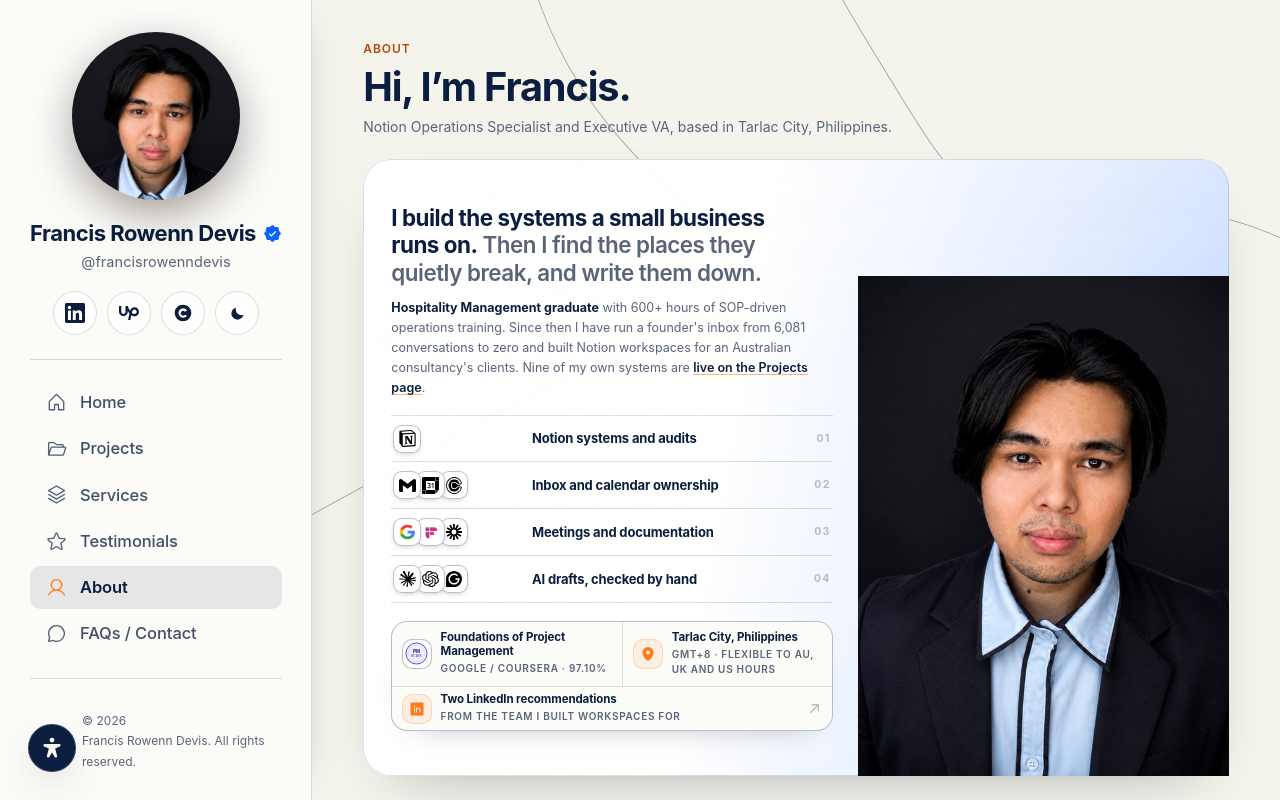
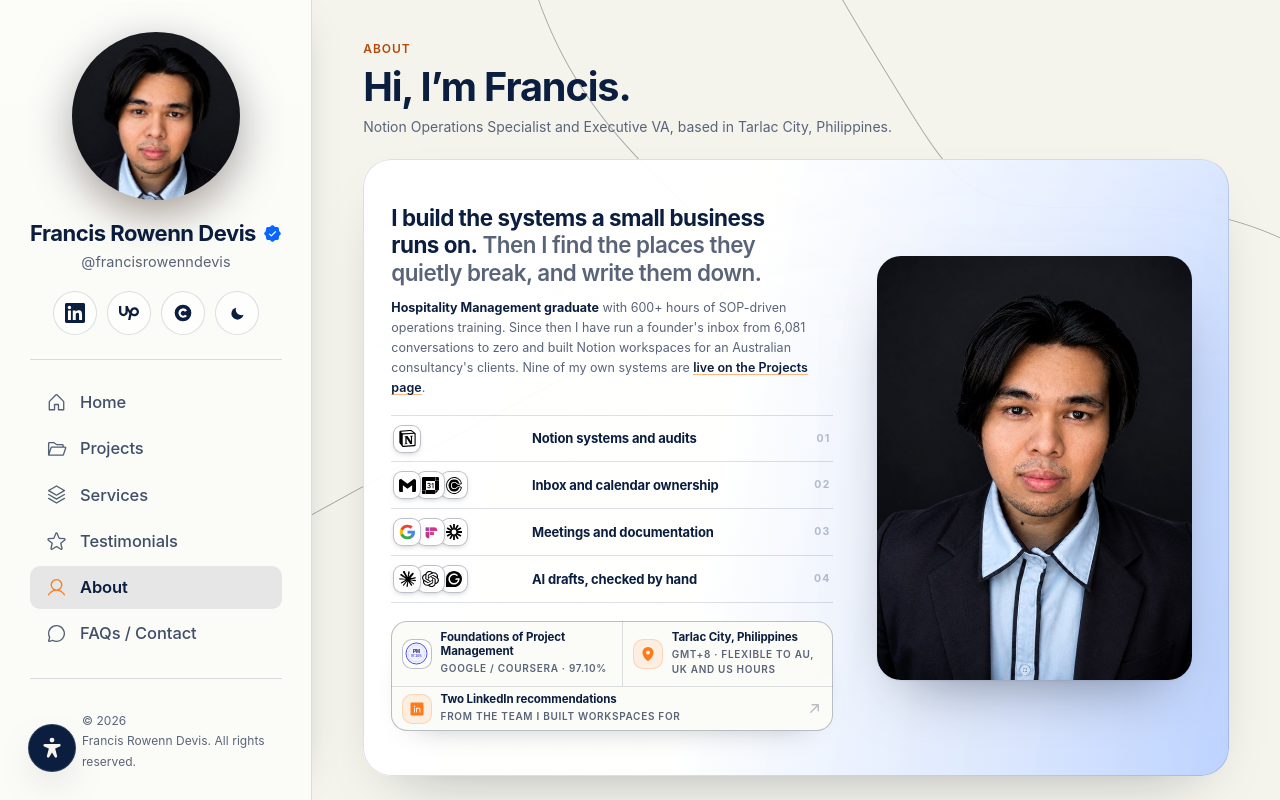
Before and after one commit to FrancisDevis/francisdevis.github.io, a React (Vite) app: page /about in a window 1280 px wide. Built offline with nearby package versions, Linux system fonts and the light colour scheme.

Commit message:
About: show the photo as a rounded card instead of a cut-out

```diff
--- a/src/styles/francis.css
+++ b/src/styles/francis.css
@@ -161,3 +161,29 @@
 
 /* ---------- Projects: the 3D carousel of the nine systems ---------- */
 .sysbarrel { margin: -6px 0 10px; }
+
+/* ---------- About: a real photo, not a cut-out ----------
+   The template expects a transparent figure that bleeds off the corner.
+   A normal photo with a dark background reads as a pasted box, so it
+   sits inside the sheet as a rounded card instead. */
+.agrid__portrait {
+  margin: 0;
+  align-items: center;
+  justify-content: center;
+  padding: clamp(8px, 1.5vw, 20px);
+}
+.agrid__portrait img {
+  width: auto;
+  height: auto;
+  max-width: 100%;
+  max-height: 100%;
+  aspect-ratio: 875 / 1180;
+  object-fit: cover;
+  object-position: center top;
+  border-radius: 24px;
+  box-shadow: 0 1px 2px rgba(6, 12, 26, 0.06), 0 28px 60px -30px rgba(6, 12, 26, 0.5);
+}
+@media (max-width: 1099px) {
+  .agrid__portrait { height: min(42vh, 320px); padding: 0; }
+  .agrid__portrait img { height: 100%; width: auto; border-radius: 20px; }
+}
```
